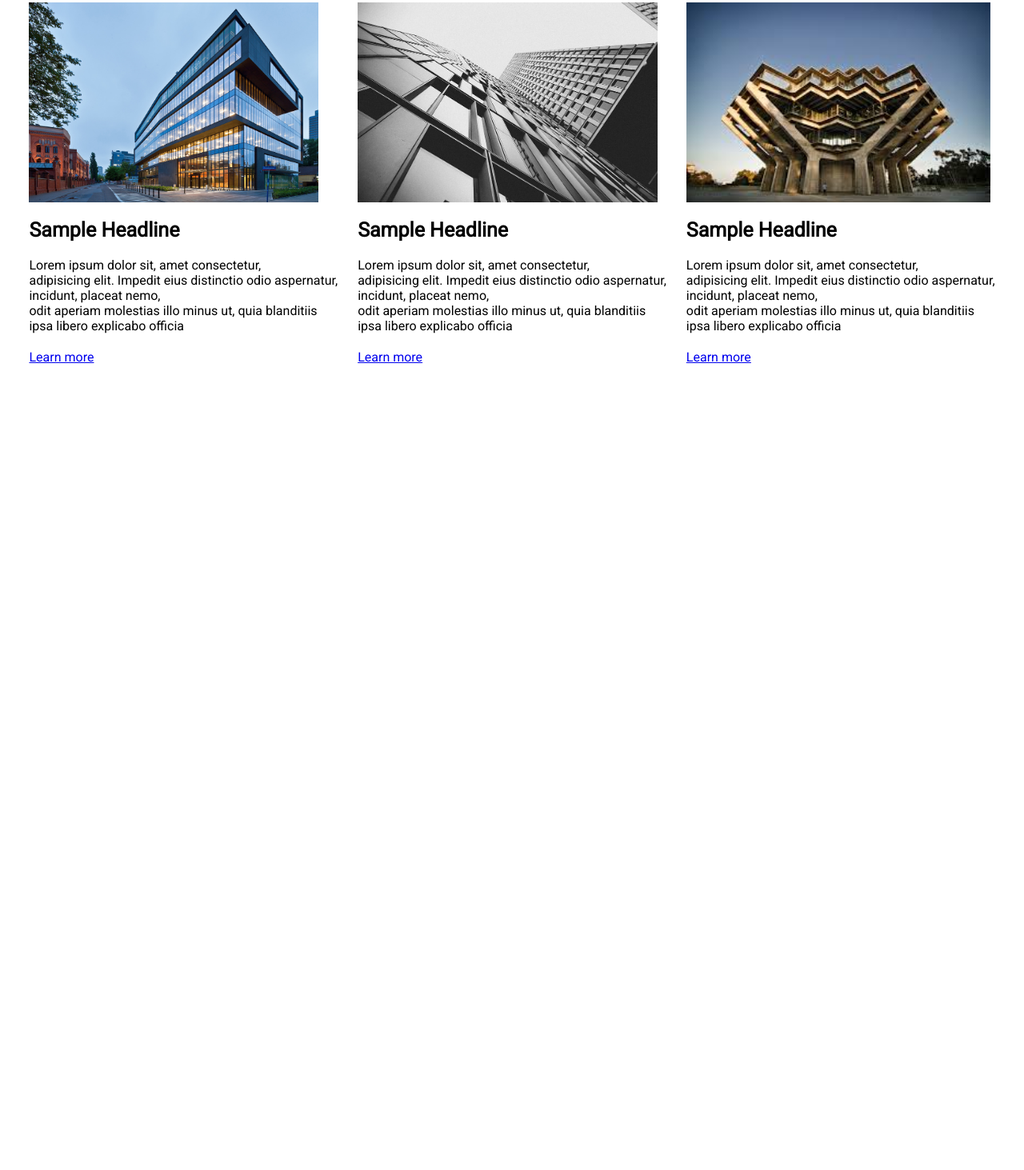
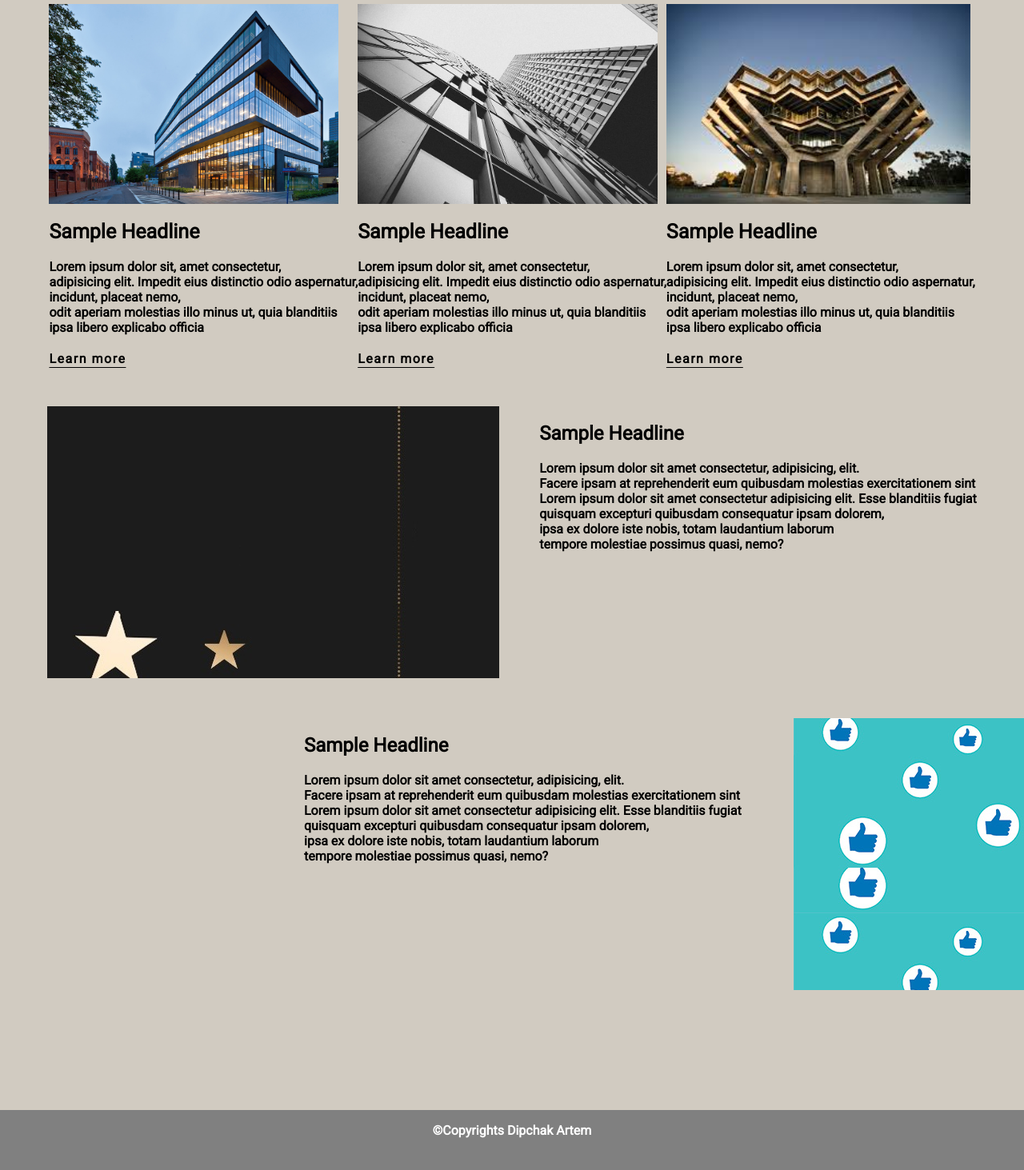
Before and after one commit to mynameto0/test2, a plain HTML site: page index.html in a window 1280 px wide. Shown: the part 1087-2550 px from the top of the page at 80% size. Before the commit the page ends 1551 px from the top, so only its background shows below. Drawn offline with Linux system fonts and the light colour scheme.

Commit message:
update
finished realising design

```diff
--- a/index.html
+++ b/index.html
@@ -3,8 +3,15 @@
 <head>
 	<meta charset="UTF-8">
 	<meta name="viewport" content="width=device-width, initial-scale=1.0">
+	<link rel="stylesheet" href="style.css">
 	<title>Building company</title>
-	<link rel="stylesheet" href="style.css">
+	<!-- Roboto font -->
+
+	<link rel="preconnect" href="https://fonts.googleapis.com">
+	<link rel="preconnect" href="https://fonts.gstatic.com" crossorigin>
+	<link href="https://fonts.googleapis.com/css2?family=Roboto&display=swap" rel="stylesheet">
+	<!-- Sans font -->
+
 	<link rel="preconnect" href="https://fonts.googleapis.com">
 	<link rel="preconnect" href="https://fonts.gstatic.com" crossorigin>
 	<link href="https://fonts.googleapis.com/css2?family=Roboto&display=swap" rel="stylesheet">
@@ -16,7 +23,7 @@
 			<div class="logo__header">
 				<svg version="1.0" xmlns="http://www.w3.org/2000/svg"
 					width="75px" height="75px" viewBox="0 0 1280.000000 797.000000"
-					preserveAspectRatio="xMidYMid meet">
+					preserveAspectRatio="xMidYMid meet" class = "svg">
 					<metadata>
 					Created by potrace 1.15, written by Peter Selinger 2001-2017
 					</metadata>
@@ -68,41 +75,59 @@
 			<div class="main-section-container">
 				<h1 class="main-section-title">Sample Headline</h1>
 				<h1 class="main-section-inner">Lorem ipsum dolor sit amet consectetur adipisicing elit. <br>Explicabo, temporibus odio dicta quam quia! Veniam,<br> magnam, impedit. Laudantium, explicabo rerum nesciunt in, <br>sed quod, quae officiis nostrum earum ipsum vitae.</h1>
-				<br>
-				<br>
-				<br>
-				<br>
-				<br>
-				<br>
-				<br>
-				<br>
-				<br>
-				<br>
+
 			</div>
-			<div class="columns-section-container">
-				<div class="columns-section-inner">
+			<div class="column-section-container">
+				<div class="column-section-inner">
 					<div class="column-inner-image"><img src="img/1.jpg" alt=""></div>
 					<div class="column-inner-title">Sample Headline</div>
 					<div class="column-inner-text">Lorem ipsum dolor sit, amet consectetur,<br> adipisicing elit. Impedit eius distinctio odio aspernatur,<br> incidunt, placeat nemo, <br>odit aperiam molestias illo minus ut, quia blanditiis <br>ipsa libero explicabo officia</div>
-					<div class="column-inner-link"><a href="#">Learn more</a></div>
+					<div class="column-inner-link"><a href="#" class = "learnmore-properties">Learn more</a></div>
 				</div>
-				<div class="columns-section-inner">
+				<div class="column-section-inner">
 					<div class="column-inner-image"><img src="img/2.jpg" alt=""></div>
 					<div class="column-inner-title">Sample Headline</div>
 					<div class="column-inner-text">Lorem ipsum dolor sit, amet consectetur,<br> adipisicing elit. Impedit eius distinctio odio aspernatur,<br> incidunt, placeat nemo, <br>odit aperiam molestias illo minus ut, quia blanditiis <br>ipsa libero explicabo officia</div>
-					<div class="column-inner-link"><a href="#" >Learn more</a></div>
+					<div class="column-inner-link"><a href="#" class = "learnmore-properties">Learn more</a></div>
 				</div>
-				<div class="columns-section-inner">
+				<div class="column-section-inner">
 					<div class="column-inner-image"><img src="img/3.jfif" alt=""></div>
 					<div class="column-inner-title">Sample Headline</div>
 					<div class="column-inner-text">Lorem ipsum dolor sit, amet consectetur,<br> adipisicing elit. Impedit eius distinctio odio aspernatur,<br> incidunt, placeat nemo, <br>odit aperiam molestias illo minus ut, quia blanditiis <br>ipsa libero explicabo officia</div>
-					<div class="column-inner-link"><a href="#" class = "">Learn more</a></div>
+						<div class="column-inner-link"><a href="#" class = "learnmore-properties">Learn more</a></div>
 
 				</div>
+
+				</div>
+				<div class="rate-section-container">
+					<div class="rate-section-uppercontainer">
+						<div class="rate-section-image">
+
+						</div>
+						<div class="rate-section-text">
+							<h1 class="rate-section-title">Sample Headline</h1>
+							<p class="rate-section-label">Lorem ipsum dolor sit amet consectetur, adipisicing, elit. <br> Facere ipsam at reprehenderit eum quibusdam molestias exercitationem sint <br> Lorem ipsum dolor sit amet consectetur adipisicing elit. Esse blanditiis fugiat <br> quisquam excepturi quibusdam consequatur ipsam dolorem, <br>
+							ipsa ex dolore iste nobis, totam laudantium laborum <br>tempore molestiae possimus quasi, nemo? </p>
+						</div>
+					</div>
+			</div>
+			<div class="rate-section-container-second">
+					<div class="rate-section-lowercontainer">
+						<div class="rate-section-text">
+							<h1 class="rate-section-title">Sample Headline</h1>
+							<p class="rate-section-label">Lorem ipsum dolor sit amet consectetur, adipisicing, elit. <br> Facere ipsam at reprehenderit eum quibusdam molestias exercitationem sint <br> Lorem ipsum dolor sit amet consectetur adipisicing elit. Esse blanditiis fugiat <br> quisquam excepturi quibusdam consequatur ipsam dolorem, <br>
+							ipsa ex dolore iste nobis, totam laudantium laborum <br>tempore molestiae possimus quasi, nemo? </p>
+						</div>
+						<div class="rate-section-image-second">
+
+						</div>
+					</div>
 			</div>
 		</section>
 		<footer class="footer">
-
+			<div class="copyright-container">
+				<p class="copyright-container-label">©Copyrights Dipchak Artem</p>
+			</div>
 		</footer>
 	</div>
 </body>
--- a/style.css
+++ b/style.css
@@ -1,26 +1,72 @@
-* {
-	font-family: 'Roboto', sans-serif;
+@media screen and (max-width: 1150px) {
+.column-section-container {
+	flex-direction: column;
+	align-items: center;
+	  }
+
+.column-inner-link {
+	margin-bottom: 55px;
+}
+
 }
 
 
-.maincontainer {
-	margin: 0;
+@media screen and (max-width: 950px) {
+
+.header {
+	display: flex;
+	justify-content: center;
 }
 
 
+}
+
+@media screen and (max-width: 550px) {
+	.logo__header {
+ 		display: none;
+
+ 	}
+ 	.header {
+ 		margin: 0px 169px 0px 29px;
+ 	}
+}
+/* media propeties */
+* {
+	font-family: 'Roboto', sans-serif;
+	text-decoration: none;
+	font-weight: bold;
+}
+
+html, body {
+    /* Deleting horizontal scroll */
+    overflow-x: hidden;
+    margin: 0;
+    padding: 0;
+}
+/* general properties */
+
+
+.maincontainer {
+	width: 100vw;
+}
+
+.section {
+	background-color: #D1CBC1;
+}
+
 .main-section-container {
 	background:url(img/background.jpg);
-	background-size: 100% 1080px;
+	background-size: cover;
 	background-repeat: no-repeat;
 	background-attachment: fixed;
-	padding: 155px 0px 155px 0px;
+	padding: 155px 0px 355px 0px;
+
 }
 
 .main-section-inner {
 	display: flex;
 	color: white;
-	margin: 0px 110px 0 110px;
-	text-align: left;
+	margin: 0px 110px 0px 110px;
 }
 
 .main-section-title {
@@ -51,21 +97,14 @@
 }
 
 .infoblock__inner:not(:last-child) {
-	margin-right: 65px;
+	margin-right: 45px;
 }
 
-.infoblock__inner:last-child {
-	margin-right: 125px;
-}
-
-.columns-section-container {
+.column-section-container {
 	display: flex;
 	justify-content: center;
 	margin-top: 55px;
 
-}
-.columns-section-inner:not(:last-child) {
-	margin-right: 25px;
 }
 
 .column-inner-image {
@@ -73,10 +112,9 @@
 	width: 300px;
 	height: 250px;
 }
-
 .column-inner-title {
 	font-size: 25px;
-	font-weight: bold;
+	font-weight: bolder;
 	margin-top: 20px
 }
 
@@ -84,6 +122,76 @@
 	margin: 20px 0px 20px 0px;
 }
 
-.column-inner-link {
+.column-inner-link, .column-inner-link:link, .column-inner-link:visited {
+	letter-spacing: 1.5px;
+	text-decoration: underline;
+	text-underline-position: under;
 
 }
+
+.column-inner-link:hover {
+	letter-spacing: 2px;
+	font-size: 17px;
+}
+.learnmore-properties, .learnmore-properties:link, .learnmore-properties:visited {
+	text-decoration-color: red;
+	color: black;
+}
+
+.rate-section-container {
+ 	display:flex;
+ 	justify-content: center;
+ 	margin-top: 50px;
+ 	width: 100%;
+}
+
+.rate-section-image {
+	display: flex;
+	background-image: url(img/stars.jpg);
+	background-repeat: no-repeat;
+	background-size: auto;
+	background-attachment: fixed;
+    height: 340px;
+    width: 565px;
+	margin-right: 50px;
+}
+
+.rate-section-container-second {
+	display:flex;
+ 	margin-top: 50px;
+ 	margin-left: 380px;
+ 	width: 100%;
+}
+
+.rate-section-uppercontainer {
+	display: flex;
+	flex-direction: row;
+
+}
+
+.rate-section-lowercontainer {
+	display: flex;
+	flex-direction: row;
+	padding-bottom: 150px;
+}
+
+.rate-section-image-second {
+	display: flex;
+	background-image: url(img/like.jpg);
+	background-repeat: no-repeat;
+    height: 340px;
+    width: 565px;
+    margin-left: 65px;
+}
+
+.copyright-container {
+	display: flex;
+	justify-content: center;
+	background-color: grey;
+	height: 75px;
+	width:100%;
+}
+
+.copyright-container-label {
+	color: #ffff
+}
```
Also changed, not shown: img/like.jpg (added), img/like.png (added), img/stars.jpg (added), 1 other file.
